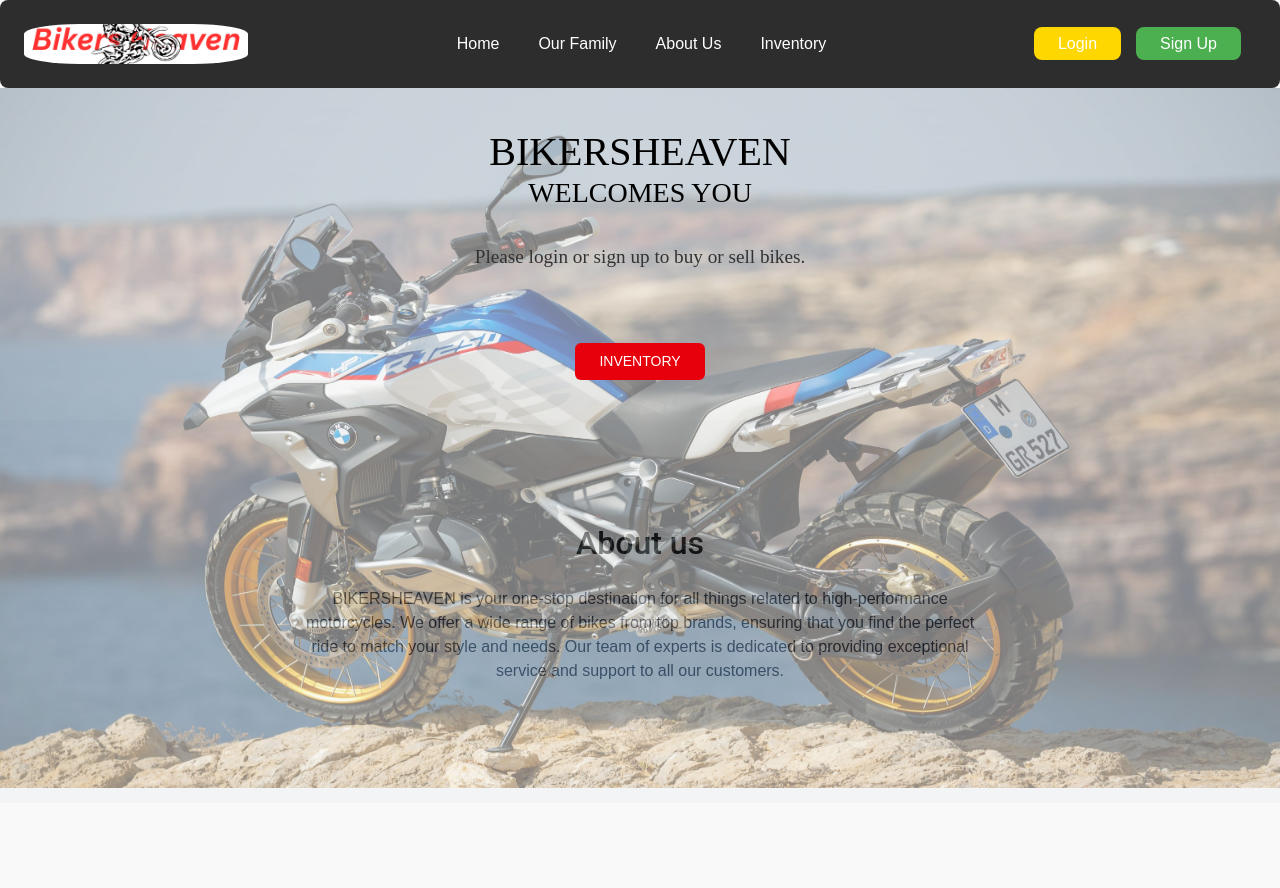
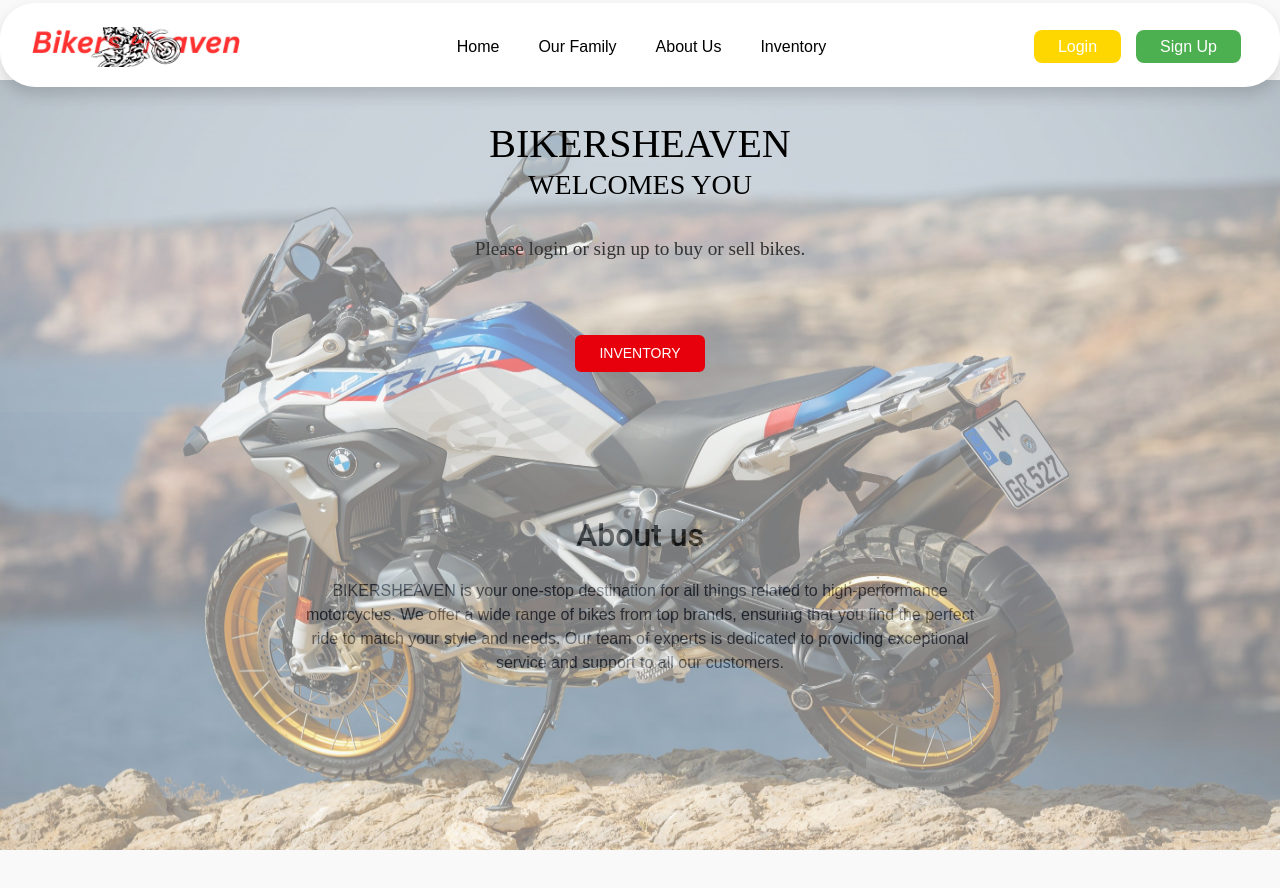
Before and after one commit to PriyanshuDahiya1/Biker-Heaven, a React (Vite) app in the folder client/: page / in a window 1280 px wide. Shown: the top 888 px of the page. Built offline with nearby package versions, Linux system fonts and the light colour scheme.

Commit message:
Initial Commit

```diff
--- a/client/src/App.css
+++ b/client/src/App.css
@@ -1,23 +1,26 @@
 @import "tailwindcss";
-.navbar{
-    height: 80px;
-    width: 100%;
-    background-color: rgb(0, 0, 0);
-    color: rgb(0, 0, 0);
-
-
+.navbar {
+  position: fixed;
+  top: 0;
+  height: 10.5%;
+  left: 50%;
+  transform: translateX(-50%);
+  width: 100%;
+  background: red;
+  color: #000;
+  z-index: 1000;
+  /* box-shadow: 0 2px 8px rgba(0,0,0,0.08); */
+  border-radius: 35px;
+  border: none;
+  margin-top: 0.25%;
 }
 
-/* Link{
-    color: black;
-    text-decoration: none;
-    float: inline-end;
-} */
-.navbar button{
-    padding: 5px;
-    color: #ffffff;
-    border-radius: 5px;
-    background-color: red;
+.navbar ul li a {
+  color: #000;
+}
+
+.navbar ul li a:hover {
+  color: #f40c0c;
 }
 
 .content{
@@ -117,6 +120,7 @@
   background-color: #f9f9f9;
   margin: 0;
   padding: 0;
+  padding-top: 80px;
 }
 
 h1, h2 {
--- a/client/src/components/Navbar.jsx
+++ b/client/src/components/Navbar.jsx
@@ -7,12 +7,12 @@
   const { user, logout } = useAuth();
 
   return (
-    <nav className="bg-gray-800 text-white p-4 flex justify-between items-center rounded-lg">
+    <nav className="navbar fixed top-0 left-0 w-full bg-white text-black shadow z-50 flex justify-between items-center p-4">
       <div className="text-xl font-bold flex items-center">
         <img
           src="/biker heaven logo.png"
           alt="Biker Heaven Logo"
-          className="h-10 w-56 mr-4 rounded-[25%]" // Increased width from w-40 to w-56
+          className="h-10 w-56 mr-4 rounded-[25%]"
           style={{ objectFit: 'cover' }}
         />
       </div>
@@ -46,53 +46,3 @@
 };
 
 export default Navbar;
-// import React, { useState } from 'react';
-// import { Link } from 'react-router-dom';
-// import { useAuth } from './AuthContext';
-
-// const Navbar = () => {
-//   const { user, logout } = useAuth();
-//   const [menuOpen, setMenuOpen] = useState(false);
-
-//   return (
-//     <nav className="bg-gray-800 text-white p-4">
-//       <div className="flex justify-between items-center">
-//         <div className="text-xl font-bold">BikeMarket</div>
-//         <button
-//           className="md:hidden block focus:outline-none"
-//           onClick={() => setMenuOpen(!menuOpen)}
-//         >
-//           <i className="fas fa-bars"></i>
-//         </button>
-//       </div>
-//       <ul className={`mt-2 md:mt-0 md:flex md:space-x-4 ${menuOpen ? 'block' : 'hidden'} md:block`}>
-//         <li className="p-2"><Link to="/">Home</Link></li>
-//         <li className="p-2"><Link to="family">Our Family</Link></li>
-//         <li className="p-2"><Link to="about">About Us</Link></li>
-//         <li className="p-2" ><Link to="Inventory">Inventory </Link></li>
-//         {user?.role === 'admin' && (
-//           <li className="p-2"><Link to="/admin">Admin Panel</Link></li>
-//         )}
-//         {!user && (
-//           <>
-//             <li className="p-2"><Link to="/login">Login</Link></li>
-//             <li className="p-2"><Link to="/signup">Sign Up</Link></li>
-//           </>
-//         )}
-//         {user?.role === 'user' && (
-//           <>
-//             <li className="p-2"><Link to="/sell">Sell</Link></li>
-//             <li className="p-2"><Link to="/enquiry">Enquiry</Link></li>
-//           </>
-//         )}
-//         {user && (
-//           <li className="p-2">
-//             <button onClick={logout}>Logout</button>
-//           </li>
-//         )}
-//       </ul>
-//     </nav>
-//   );
-// };
-
-// export default Navbar;
--- a/client/src/pages/HomePage.jsx
+++ b/client/src/pages/HomePage.jsx
@@ -13,7 +13,7 @@
     <><div className="content">
         <section className="relative bg-cover bg-center">
           <div className="absolute inset-0  opacity-50">
-            <img src="adventure.jpg" alt="" style={{ width: "100%", height: "700px" }} />
+            <img src="adventure.jpg" alt="" style={{ width: "100%", height: "770px" }} />
           </div>
           <div className="container mx-auto text-center py-24 relative z-10">
             <h1 className="text-4xl font-bold text-black" style={{ fontFamily: "'Times New Roman', Times, serif" }}>
```
